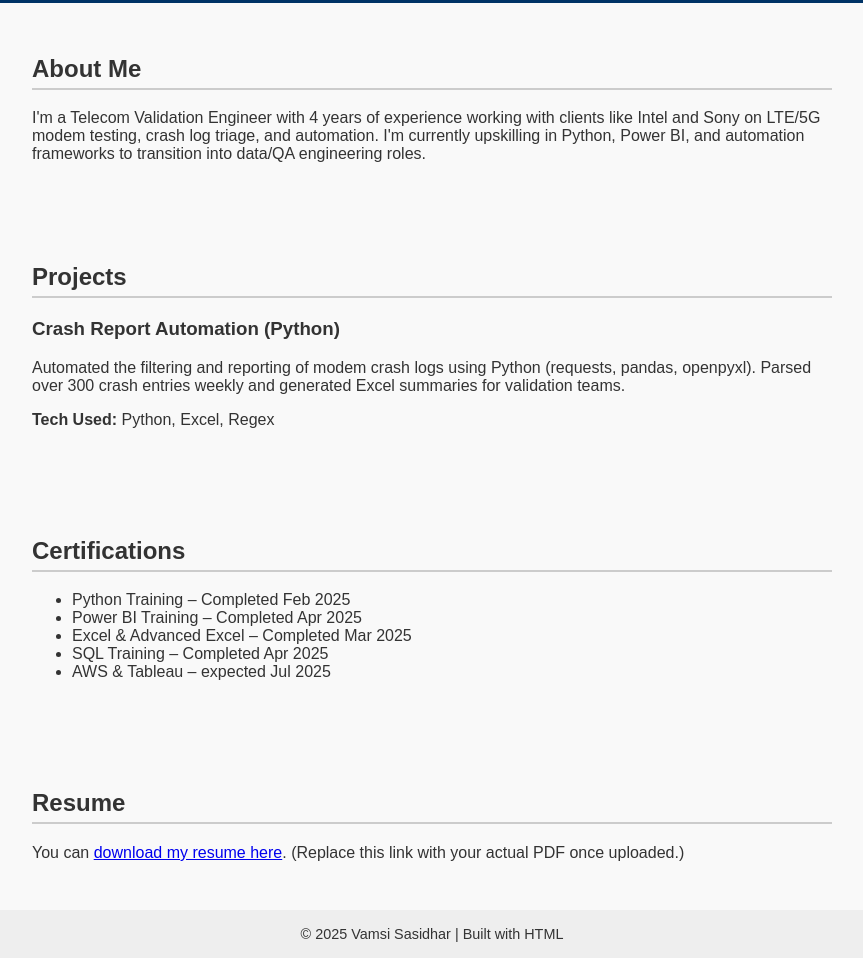
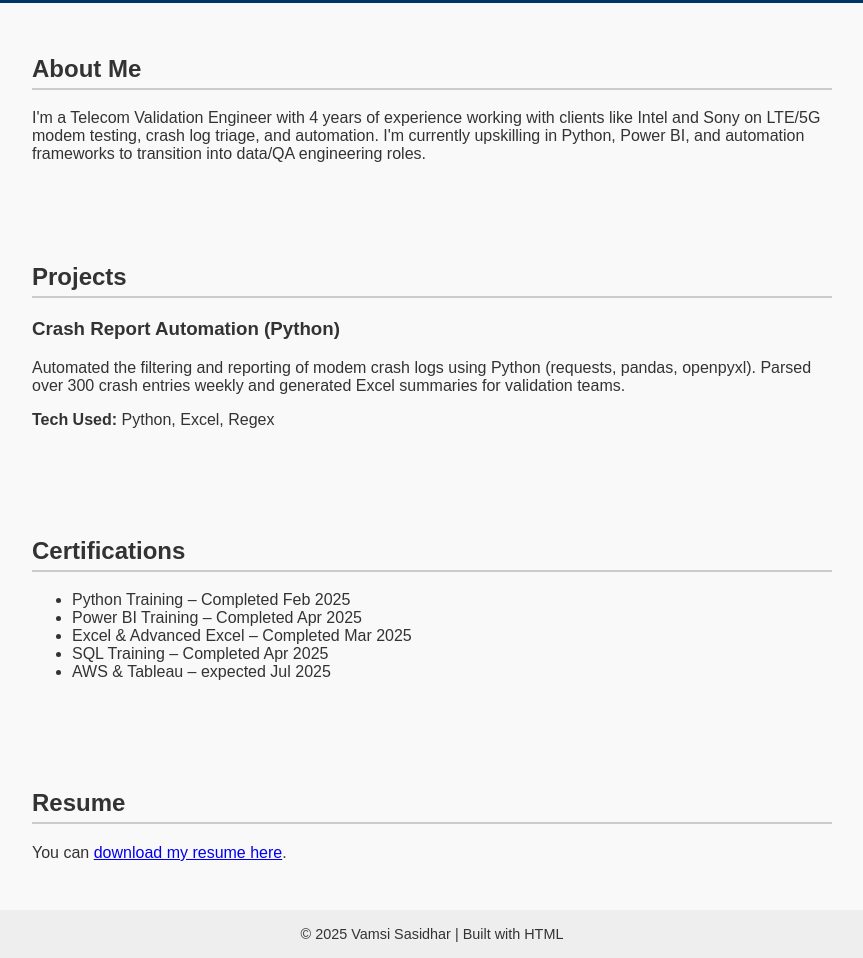
Before and after one commit to vamsisasidhar/vamsisasidhar.github.io, a plain HTML site: page index.html in a window 1280 px wide. Shown: the part 159-1117 px from the top of the page, without its empty margins (208-1071 px from the left). Drawn offline with Linux system fonts and the light colour scheme.

Commit message:
index.html

```diff
--- a/index.html
+++ b/index.html
@@ -76,7 +76,7 @@
 
   <section>
     <h2>Resume</h2>
-    <p>You can <a href="#">download my resume here</a>. (Replace this link with your actual PDF once uploaded.)</p>
+    <p>You can <a href="resume.pdf" download target="_blank">download my resume here</a>.</p>
   </section>
 
   <footer>
```
